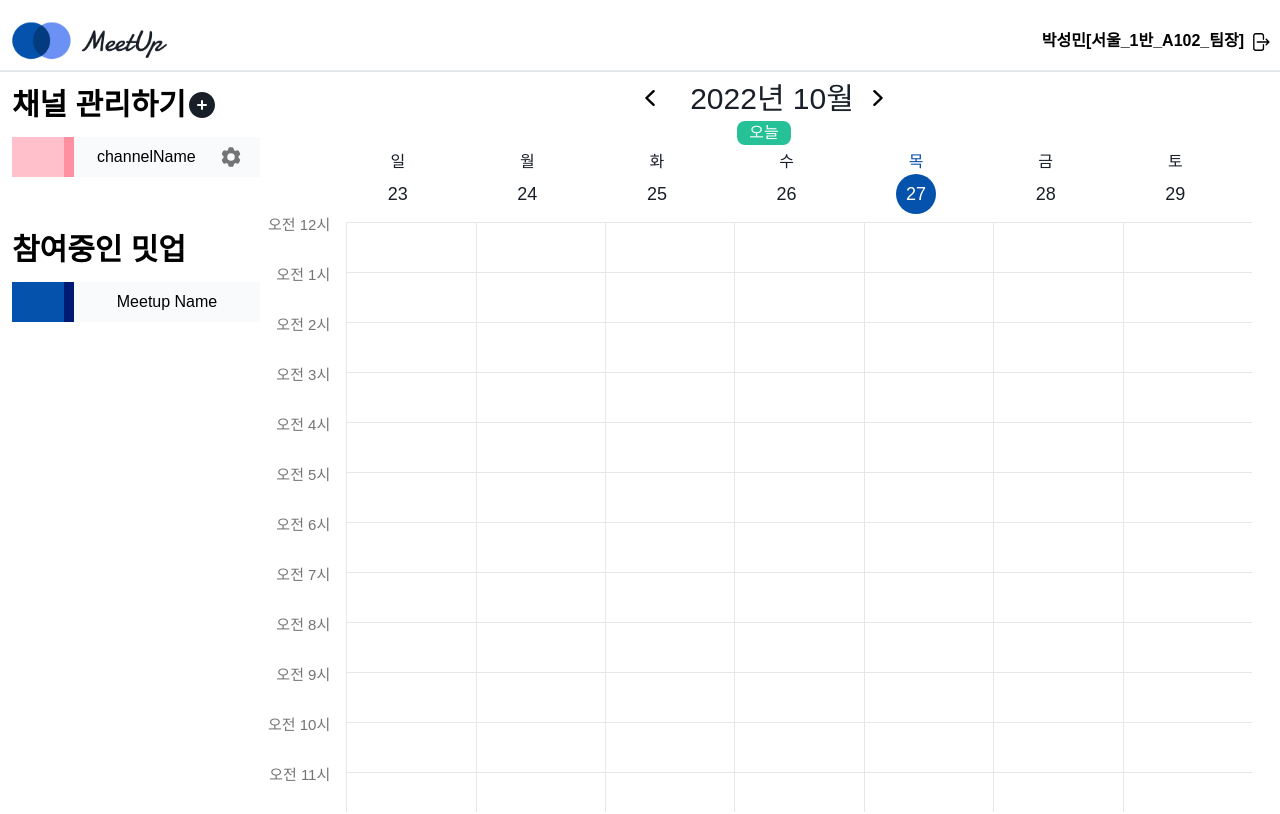
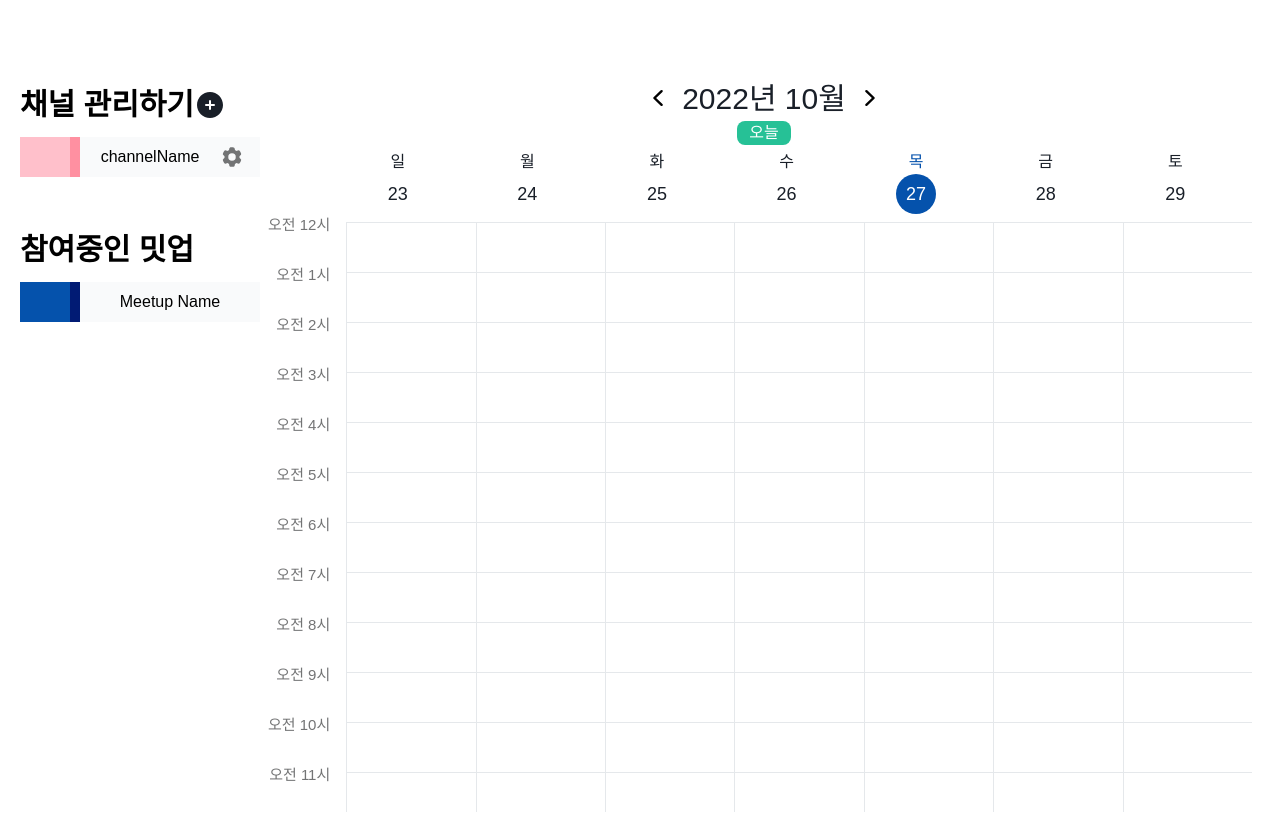
Before and after one commit to drsuneamer/MeetUp, a React (Create React App) app in the folder frontend/: page / in a window 1280 px wide. Shown: the top 814 px of the page. Built offline with nearby package versions, Linux system fonts and the light colour scheme.

Commit message:
[#S07P31A102-117][FE] design: adjust layout to calendar only

```diff
--- a/frontend/src/App.tsx
+++ b/frontend/src/App.tsx
@@ -2,7 +2,6 @@ import './App.css';
 
 import { BrowserRouter, Routes, Route } from 'react-router-dom';
 
-import Layout from './components/layout/Layout';
 import Admin from './pages/Admin';
 import AdminLogin from './pages/AdminLogin';
 import CreateChannel from './pages/CreateChannel';
@@ -15,7 +14,6 @@ import Tutorial from './pages/Tutorial';
 function App() {
   return (
     <div className="font-noto">
-      <Layout>
         <Routes>
           <Route path="/" element={<MeetUp />} />
           <Route path="/login" element={<Login />} />
@@ -26,7 +24,6 @@ function App() {
           <Route path="/admin" element={<Admin />} />
           <Route path="/admin-login" element={<AdminLogin />} />
         </Routes>
-      </Layout>
     </div>
   );
 }
--- a/frontend/src/components/MonthlyCalendarHeader.tsx
+++ b/frontend/src/components/MonthlyCalendarHeader.tsx
@@ -10,7 +10,6 @@ const Header = () => {
   const { currentDate } = useAppSelector((state) => state.dates);
   const dispatch = useAppDispatch();
 
-  // 고쳐봐야 하는 부분
   const displayDate = useMemo(() => {
     const date = new Date(currentDate);
 
@@ -49,7 +48,7 @@ const Header = () => {
             <IconLeft className="w-8 h-8" />
           </Button>
 
-          <h2 className="ml-4 text-md sm:text-xl text-body">{displayDate}</h2>
+          <h2 className="text-md sm:text-xl text-body">{displayDate}</h2>
 
           <Button className="p-1 sm:mx-1 hover:bg-line hover:rounded-full" onClick={handleNextWeek}>
             <IconRight className="w-8 h-8" />
--- a/frontend/src/components/SideBar.tsx
+++ b/frontend/src/components/SideBar.tsx
@@ -3,7 +3,7 @@ import MeetupList from '../components/MeetupList';
 
 function SideBar() {
   return (
-    <div className="SideBar w-full mt-[70px]">
+    <div className="SideBar w-full pl-2 mt-[70px]">
       <ChannelList />
       <MeetupList />
     </div>
--- a/frontend/src/components/layout/Header.tsx
+++ b/frontend/src/components/layout/Header.tsx
@@ -8,7 +8,7 @@ function Header() {
 
   return (
     <nav>
-      <div className="fixed flex items-center justify-between bg-[white] w-full h-l border-b-2 border-line">
+      <div className="fixed flex items-center justify-between bg-background w-full h-l border-b-2 border-line z-50">
         <div>
           <Link to="/">
             <img className="h-s ml-2" src={LogoImage} alt="logo" />
```
